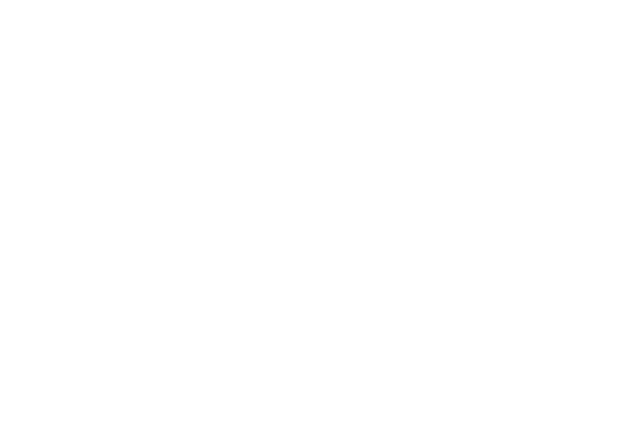
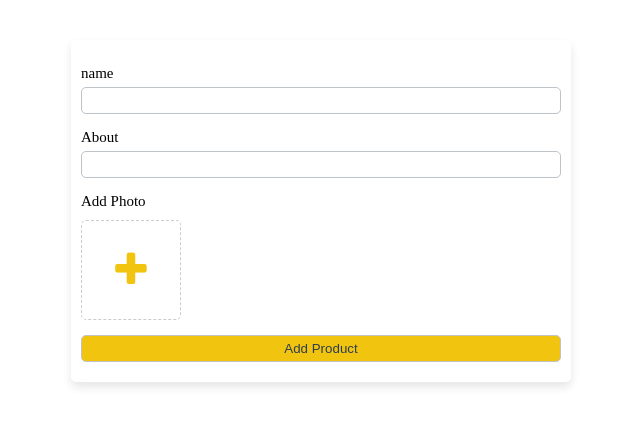
Before and after one commit to allmightdude/OnlineShop-Admin-Frontend, a Nuxt app: page /owner in a window 1280 px wide. Before the commit this address had no page. Shown: the top 426 px of the page, without its empty margins (319-959 px from the left). Built offline with nearby package versions, Linux system fonts and the light colour scheme.

Commit message:
Post-API add Owner

```diff
--- /dev/null
+++ b/pages/owner.vue
@@ -0,0 +1,79 @@
+<template>
+  <main class="main-auto">
+    <form class="form mt-2" @submit.prevent="addCategory">
+      <div class="form__control">
+        <label for="name">name</label>
+        <input type="text" class="form__input" v-model="name" />
+      </div>
+
+      <div class="form__control">
+        <label for="about">About</label>
+        <input type="text" class="form__input" v-model="about" />
+      </div>
+
+      <div class="form__control">
+        <label>Add Photo</label>
+        <div class="image-upload">
+          <label for="file-input">
+            <i class="fa fa-plus"></i>
+          </label>
+
+          <input id="file-input" type="file" @change="onFileSelected" />
+          <p>{{ fileName }}</p>
+        </div>
+      </div>
+
+      <div class="form__control">
+        <base-button v-if="!isLoading" class="addProduct" mode="orange">
+          <span>Add Product</span>
+        </base-button>
+
+        <div v-else class="loader">
+          <img src="../static/img/loader.gif" alt="" />
+        </div>
+      </div>
+    </form>
+  </main>
+</template>
+
+<script>
+export default {
+  data() {
+    return {
+      name: "",
+      about: "",
+      selectedFile: null,
+      fileName: "",
+
+      isLoading: false,
+    };
+  },
+  methods: {
+    async addCategory() {
+      this.isLoading = true;
+      try {
+        let data = new FormData();
+
+        data.append("name", this.name);
+        data.append("about", this.about);
+        data.append("photo", this.selectedFile);
+        let response = await this.$axios.$post(
+          "http://localhost:4000/api/owner",
+          data
+        );
+        console.log(response);
+        this.$router.replace("/");
+      } catch (error) {
+        console.log(error);
+      }
+      this.isLoading = false;
+    },
+    onFileSelected(e) {
+      this.selectedFile = e.target.files[0];
+      this.fileName = e.target.files[0].name;
+    },
+  },
+};
+</script>
+
+<style lang="scss"></style>
```
